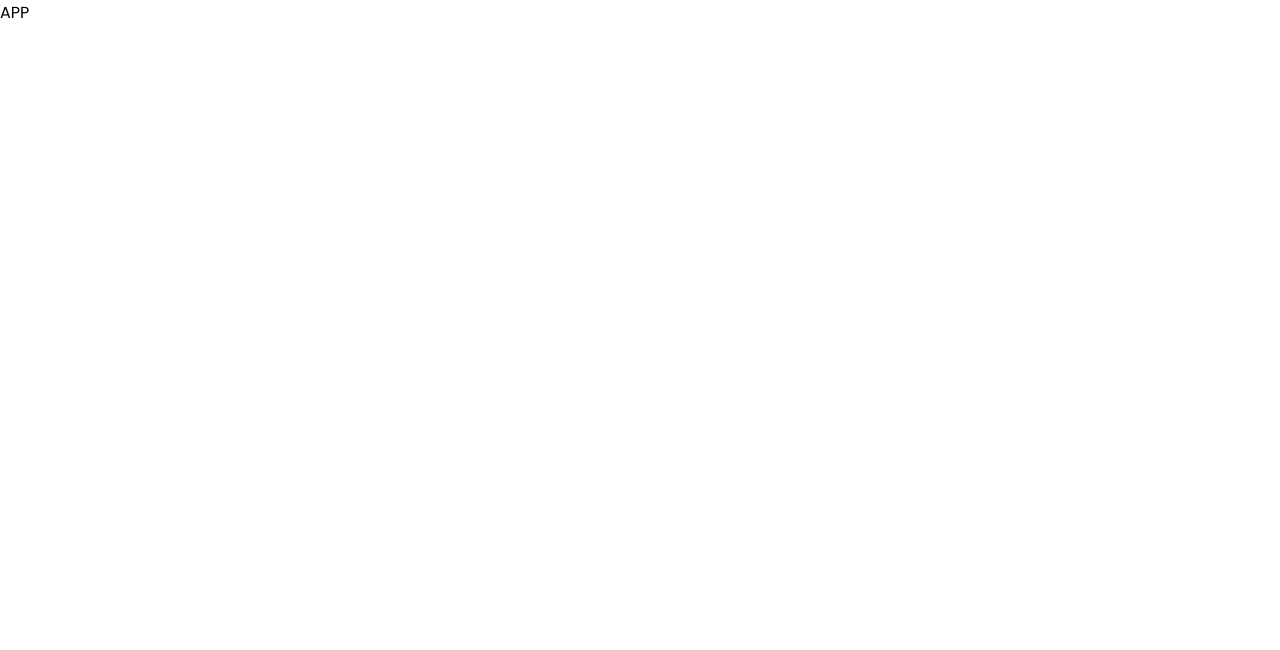
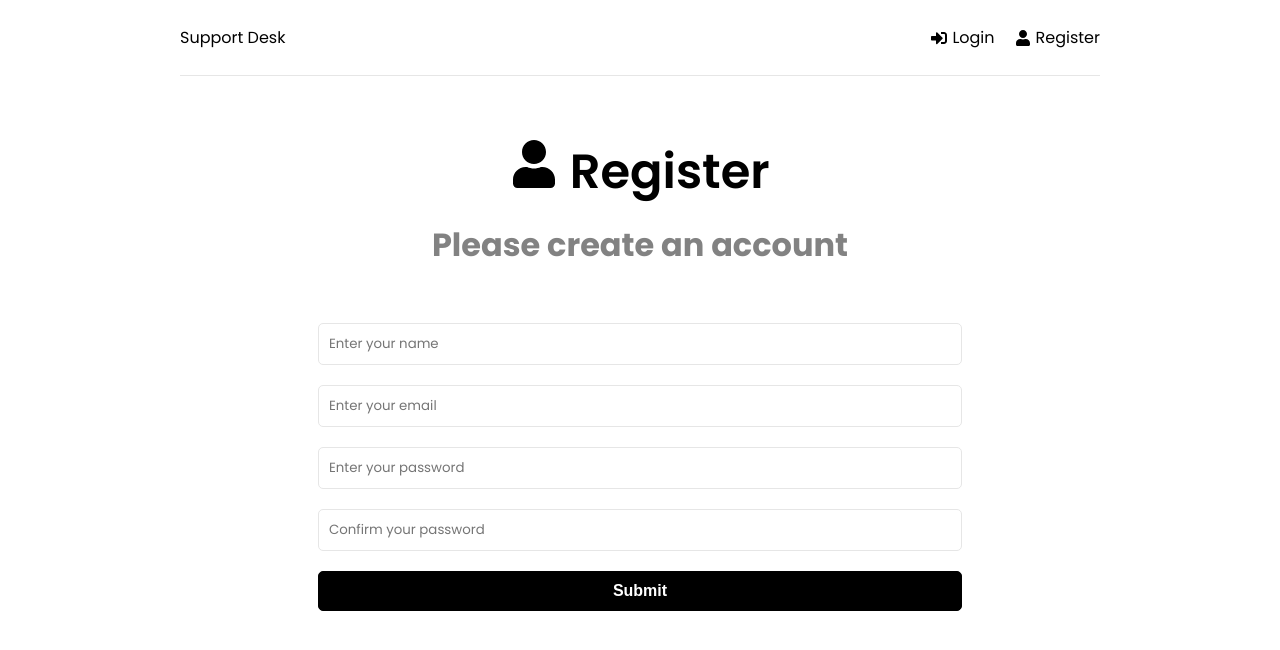
Before and after one commit to NileshSaha/support_desk, a React (Create React App) app in the folder frontend/: page /register in a window 1280 px wide. Shown: the top 650 px of the page. Built offline with nearby package versions, Linux system fonts and the light colour scheme.

Commit message:
login and register page added

```diff
--- a/frontend/src/App.js
+++ b/frontend/src/App.js
@@ -1,10 +1,26 @@
-
+import {BrowserRouter as Router, Routes, Route } from 'react-router-dom'
+import {ToastContainer} from 'react-toastify'
+import 'react-toastify/dist/ReactToastify.css'
+import Home from './pages/Home';
+import Login from './pages/Login';
+import Register from './pages/Register';
+import Header from './components/Header';
 
 function App() {
   return (
-    <div >
-      APP
-    </div>
+    <>
+      <Router>
+        <div className='container'>
+          <Header />
+          <Routes>
+            <Route path='/' element={<Home />}/>
+            <Route path='/login' element={<Login />}/>
+            <Route path='/register' element={<Register />}/>
+          </Routes>
+        </div>
+      </Router>
+      <ToastContainer />
+    </>
   );
 }
 
--- /dev/null
+++ b/frontend/src/components/Header.jsx
@@ -0,0 +1,23 @@
+import React from 'react'
+import {FaSignInAlt, FaSignOutAlt, FaUser} from 'react-icons/fa'
+import { Link } from 'react-router-dom'
+
+function Header() {
+  return (
+    <header className='header'>
+      <div className='logo'>
+        <Link to='/'>Support Desk</Link>
+      </div>
+      <ul>
+        <li>
+          <Link to ='/login'><FaSignInAlt />Login</Link>
+        </li>
+        <li>
+          <Link to ='/register'><FaUser />Register</Link>
+        </li>
+      </ul>
+    </header>
+  )
+}
+
+export default Header
--- /dev/null
+++ b/frontend/src/pages/Home.jsx
@@ -0,0 +1,22 @@
+import React from 'react'
+import {Link} from 'react-router-dom'
+import {FaQuestionCircle, FaTicketAlt} from 'react-icons/fa'
+
+function Home() {
+  return (
+    <>
+      <section className='heading'>
+        <h1>What do you need help with?</h1>
+        <p>Please choose form an option below</p>
+      </section>
+      <Link to='/new-ticket' className='btn btn-reverse btn-block'>
+        <FaQuestionCircle />Create New Ticket
+      </Link>
+      <Link to='/tickets' className='btn btn-block'>
+        <FaTicketAlt />View my tickets
+      </Link>
+    </>
+  )
+}
+
+export default Home
--- /dev/null
+++ b/frontend/src/pages/Login.jsx
@@ -0,0 +1,50 @@
+import {useState} from 'react'
+import {toast} from 'react-toastify'
+import { FaSignInAlt } from 'react-icons/fa'
+
+function Login() {
+  const [formData, setFormData] = useState({
+    email: '',
+    password: '',
+  })
+
+  const handleChange = (e) => {
+    setFormData((prevstate) => ({
+      ...prevstate,
+      [e.target.id]:e.target.value
+    }))
+  }
+
+  const handleSubmit = (e) => {
+    e.preventDefault()
+
+  }
+
+
+  const {email, password} = formData
+  return (
+    <>
+      <section className='heading'>
+        <h1>
+          <FaSignInAlt /> Login
+        </h1>
+        <p>Please Sign in to continue</p>
+      </section>
+      <section className='form'>
+        <form onSubmit={handleSubmit}>
+          <div className='form-group'>
+            <input type='email' value={email} className='form-control' id='email' name='email' placeholder='Enter your email' onChange={handleChange} required/>
+          </div>
+          <div className='form-group'>
+            <input type='password' value={password} className='form-control' id='password' name='password' placeholder='Enter your password' onChange={handleChange} required/>
+          </div>
+          <div className='form-group'>
+            <button className='btn btn-block'>Sign In</button>
+          </div>
+        </form>
+      </section>
+    </>
+  )
+}
+
+export default Login
--- /dev/null
+++ b/frontend/src/pages/Register.jsx
@@ -0,0 +1,61 @@
+import {useState} from 'react'
+import {toast} from 'react-toastify'
+import { FaUser } from 'react-icons/fa'
+
+function Register() {
+  const [formData, setFormData] = useState({
+    name: '',
+    email: '',
+    password: '',
+    password2: ''
+  })
+
+  const handleChange = (e) => {
+    setFormData((prevstate) => ({
+      ...prevstate,
+      [e.target.id]:e.target.value
+    }))
+  }
+
+  const handleSubmit = (e) => {
+    e.preventDefault()
+
+    if (password !== password2) {
+      toast.error('Passwords do not match')
+    }
+  }
+
+
+  const {name, email, password, password2} = formData
+  return (
+    <>
+      <section className='heading'>
+        <h1>
+          <FaUser /> Register
+        </h1>
+        <p>Please create an account</p>
+      </section>
+      <section className='form'>
+        <form onSubmit={handleSubmit}>
+          <div className='form-group'>
+            <input type='text' value={name} className='form-control' id='name' name='name' placeholder='Enter your name' onChange={handleChange} required/>
+          </div>
+          <div className='form-group'>
+            <input type='email' value={email} className='form-control' id='email' name='email' placeholder='Enter your email' onChange={handleChange} required/>
+          </div>
+          <div className='form-group'>
+            <input type='password' value={password} className='form-control' id='password' name='password' placeholder='Enter your password' onChange={handleChange} required/>
+          </div>
+          <div className='form-group'>
+            <input type='password' value={password2} className='form-control' id='password2' name='password2' placeholder='Confirm your password' onChange={handleChange} required/>
+          </div>
+          <div className='form-group'>
+            <button className='btn btn-block'>Submit</button>
+          </div>
+        </form>
+      </section>
+    </>
+  )
+}
+
+export default Register
```
